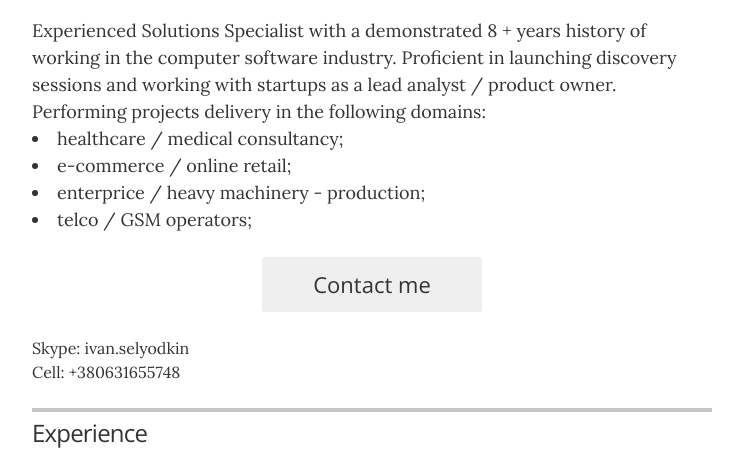
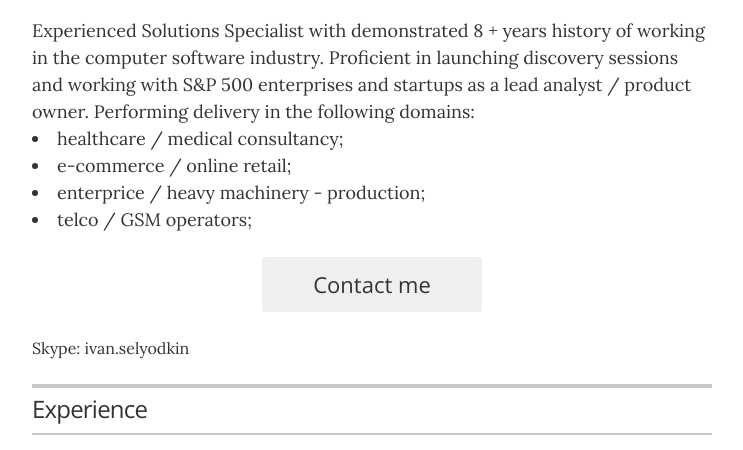
Before and after one commit to ivanselyodkin/Ivan_Selyodkin_CV, a website: page index.html in a window 1280 px wide. Shown: the part 352-802 px from the top of the page, without its empty margins (268-1011 px from the left). Drawn offline with nearby package versions, Linux system fonts and the light colour scheme.

Commit message:
Update index.html

```diff
--- a/index.html
+++ b/index.html
@@ -37,7 +37,7 @@
 
               <!-- LinkedIn link -->
 
-              <li class="icon-link-item"><a href="https://www.linkedin.com/in/ivan-selyodkin-aaa2662a/" class="icon-link" itemprop="sameAs"><svg class="icon" xmlns="http://www.w3.org/2000/svg" xmlns:xlink="http://www.w3.org/1999/xlink" x="0px" y="0px"
+              <li class="icon-link-item"><a href="https://www.linkedin.com/in/ivan-seliodkin-aaa2662a/" class="icon-link" itemprop="sameAs"><svg class="icon" xmlns="http://www.w3.org/2000/svg" xmlns:xlink="http://www.w3.org/1999/xlink" x="0px" y="0px"
                viewBox="0 0 28 28" enable-background="new 0 0 28 28" xml:space="preserve" width="28">
             <path id="LinkedIn" fill="#D1CECC" d="M18.82,15.09v3.61h-2.09v-3.37c0-0.85-0.3-1.42-1.06-1.42c-0.58,0-0.92,0.39-1.07,0.77
               c-0.06,0.13-0.07,0.32-0.07,0.51v3.52h-2.09c0,0,0.03-5.71,0-6.3h2.09v0.89c0,0.01-0.01,0.01-0.01,0.02h0.01V13.3
@@ -54,9 +54,9 @@
       </div>
 
       <div class="executive-summary" itemprop="description">
-        <p>     Experienced Solutions Specialist with a demonstrated 8 + years history of working in the computer software industry.
-            Proficient in launching discovery sessions and working with startups as a lead analyst / product owner.
-            Performing projects delivery in the following domains:
+        <p>     Experienced Solutions Specialist with demonstrated 8 + years history of working in the computer software industry.
+            Proficient in launching discovery sessions and working with S&P 500 enterprises and startups as a lead analyst / product owner.
+            Performing delivery in the following domains:
             <li>healthcare / medical consultancy;</li>
              <li>e-commerce / online retail;</li>
              <li>enterprice / heavy machinery - production;</li>
@@ -65,9 +65,6 @@
       </div>
       <a href="mailto:seledkinivan@gmail.com" class="contact-button">Contact me</a>
     <p>Skype: ivan.selyodkin</p>
-    <p>Cell: +380631655748</p>
-
-
     </header>
 
 <!-- begin Experience -->
```
